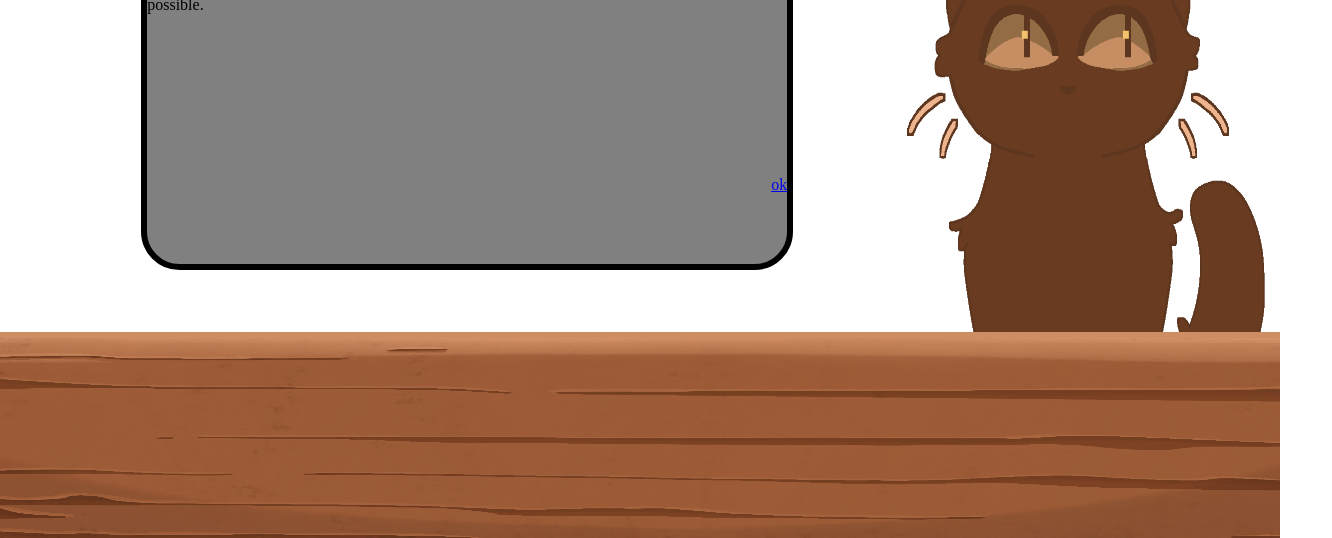
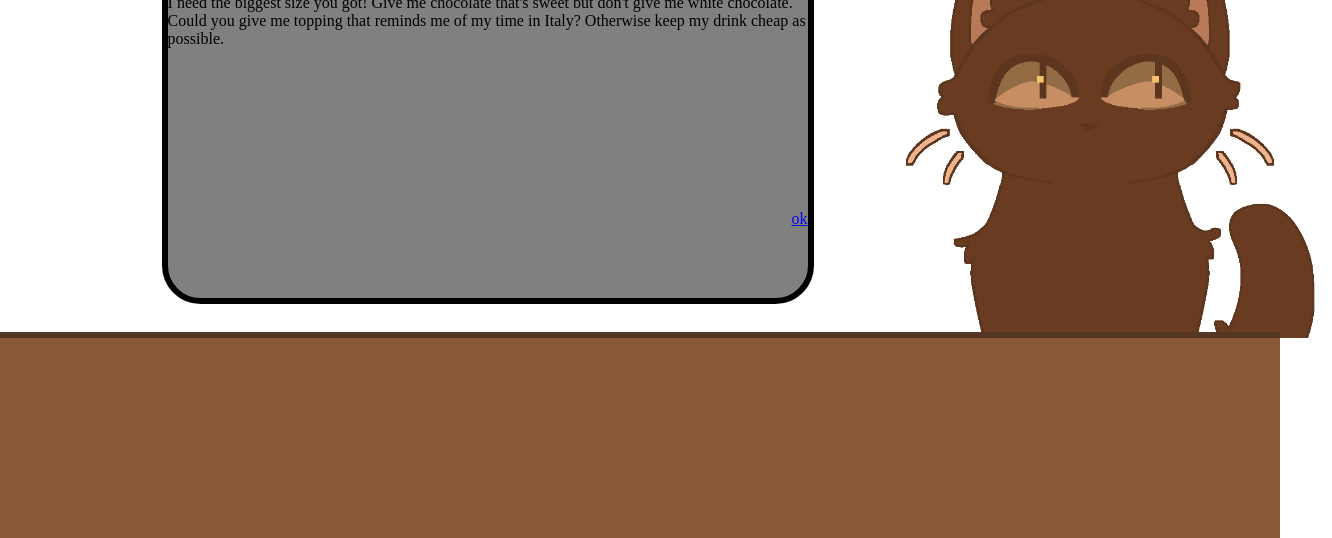
Before and after one commit to AlannahSteck/Christmas_Cafe, a plain HTML site: page index.html in a window 1280 px wide. Shown: the part 262-800 px from the top of the page, 1332 px wide, since content can reach past the window. Drawn offline with Linux system fonts and the light colour scheme; a web font is replaced by a local one.

Commit message:
Finished character appearences

```diff
--- a/index.css
+++ b/index.css
@@ -23,14 +23,14 @@ section{
 }
 
 footer{
-    background-image: url("Resources/order/orderBg.png");
+    background-color: #8b5939;
     background-repeat: no-repeat;
     background-size: 100vw 25vh;
     height: 25vh;
     width: 100vw;
     bottom: 0;
     position: fixed;
-    border-top: 0.75vh solid #cf8d64;
+    border-top: 0.75vh solid #553622;
 }
 
 footer, main, body,h1{
@@ -38,13 +38,32 @@ footer, main, body,h1{
 }
 
 section, #spriteDiv{
+    display: flex;
+    justify-content: center;
     height: 75vh;
 }
 
-#sprite{
-    width: 35vw;
-    height: 75vh;
+.sprite{
+    position: absolute;
+    bottom: 0;
+    margin-bottom: 25vh;
 }
+
+#Tall{
+    height: 40vw;
+    width: 40vw;
+}
+
+#Medium{
+    height: 32.5vw;
+    width: 32.5vw;
+}
+
+#Small{
+    height: 20vw;
+    width: 20vw;
+}
+
 
 #textBox{
     margin-top: 15vh;
--- a/index.html
+++ b/index.html
@@ -20,7 +20,7 @@
                 </div>
             </section>
             <div id="spriteDiv">
-                <img id="sprite">
+                <img class="sprite" id="Medium">
             </div>
         </main>
         <footer id="theCounter">
--- a/index.js
+++ b/index.js
@@ -2,7 +2,7 @@
 //sess storage should be reset after each order except keys 1-4 which reset each after a day and are saved to cookies
 const textbox = document.getElementById("dialouge");
 const customerName = document.getElementsByTagName("h1")[0];
-const theSprite = document.getElementById("sprite");
+const theSprite = document.getElementsByClassName("sprite")[0];
 
 class Item{
     constructor(itemName, phrases){
@@ -32,12 +32,17 @@ class Customer{
       return this.name;
     }
 
+    giveSize(){
+      return this.size;
+    }
+
     giveImgLink(){
       return this.imgLink;
     }
 
     getImgLink(){
-      const linkName = this.name.replace(" ","_");
+      const linkName = this.name.replaceAll(" ","_");
+      console.log(linkName)
       return "Resources/order/" + linkName + ".png";
     }
 }
@@ -48,7 +53,7 @@ function genCustomers(){
     //const names = ["Reindeer-Tall","Gingerbread Man-Small","Turtle Dove-Small","Mrs Claus-Tall","The Grinch-Tall","Ferret Guy-Small"];
     for (let i=0;i<names.length;i++){
         const dataList = names[i].split("-");
-        const newGuy = new Customer(dataList[0],dataList[i])
+        const newGuy = new Customer(dataList[0],dataList[1])
         customersStorage.push(newGuy)
     }
     return customersStorage
@@ -89,6 +94,8 @@ function getCustomer(customersStorage){
     }
     customerName.textContent = chosen.giveName()
     theSprite.src = chosen.giveImgLink()
+    theSprite.removeAttribute("id")
+    theSprite.id = chosen.giveSize()
 
 }
 
@@ -175,14 +182,13 @@ function afterOrderSess(){
 }
 
 function changeVisible(hide){
-    const charSprite = document.getElementById("sprite");
     const dialougeBox = document.getElementById("textBox");
     if (hide==true){
-        charSprite.className = "hidden";
+        theSprite.classList.add("hidden");
         dialougeBox.className = "hidden";
     }
     else{
-        charSprite.classList.remove("hidden");
+        theSprite.classList.remove("hidden");
         dialougeBox.classList.remove("hidden");
     }
 }
```
